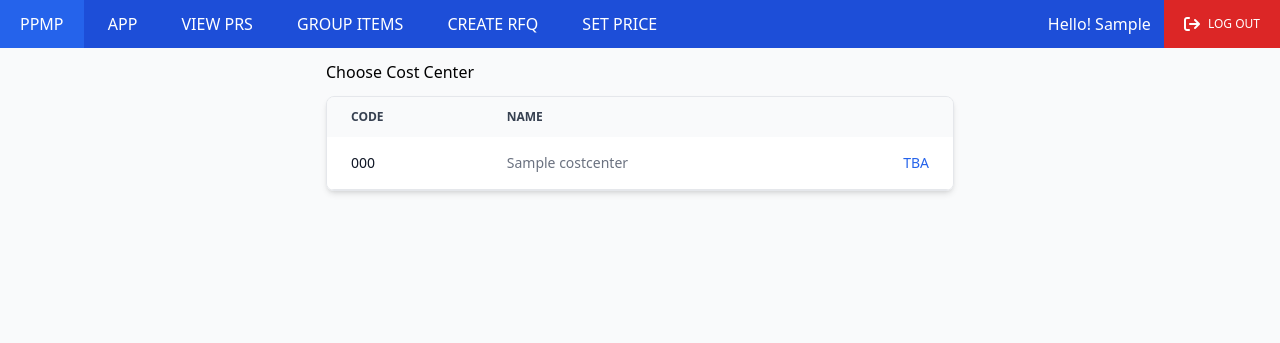
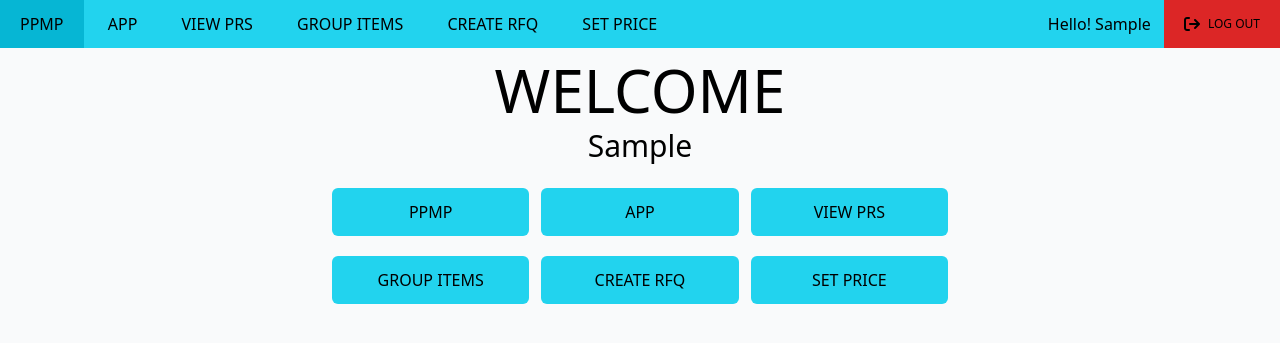
Before and after one commit to eSmooothie/procurement_system, a Django app: page /home/ in a window 1280 px wide. Shown: the top 343 px of the page. Run offline with Django 4.2, Linux system fonts and the light colour scheme; a user stored in the database is signed in; tables that the repository leaves empty hold one stand-in row (values such as "Sample post"); some libraries are stand-ins or nearby versions.

Commit message:
Separate welcome msg from ppmp choosing cc.
- adjust some design

```diff
--- a/ppmp/templates/ppmp/menu.html
+++ b/ppmp/templates/ppmp/menu.html
@@ -1,14 +1,14 @@
 {% include "theme/header.html" %}
 <div class="">
-    <div class=" bg-blue-700 text-white font-medium flex justify-between h-auto">
+    <div class=" bg-cyan-400 text-black font-medium flex justify-between h-auto">
         <div class="">
             {% block menu_buttons %}
-                <button class="px-5 py-3 hover:bg-blue-600 uppercase">PPMP</button>
-                <button class="px-5 py-3 hover:bg-blue-600 uppercase">APP</button>
-                <button class="px-5 py-3 hover:bg-blue-600 uppercase">view prs</button>
-                <button class="px-5 py-3 hover:bg-blue-600 uppercase">group items</button>
-                <button class="px-5 py-3 hover:bg-blue-600 uppercase">create rfq</button>
-                <button class="px-5 py-3 hover:bg-blue-600 uppercase">set price</button>
+                <a href="{% url 'ppmp' %}"><button class="px-5 py-3 hover:bg-cyan-500 uppercase">PPMP</button></a>
+                <a href=""><button class="px-5 py-3 hover:bg-cyan-500 uppercase">APP</button></a>
+                <a href=""><button class="px-5 py-3 hover:bg-cyan-500 uppercase">view prs</button></a>
+                <a href=""><button class="px-5 py-3 hover:bg-cyan-500 uppercase">group items</button></a>
+                <a href=""><button class="px-5 py-3 hover:bg-cyan-500 uppercase">create rfq</button></a>
+                <a href=""><button class="px-5 py-3 hover:bg-cyan-500 uppercase">set price</button></a>
             {% endblock menu_buttons %}
         </div>
         <div class="grid grid-cols-2">
--- a/ppmp/templates/ppmp/ppmp.html
+++ b/ppmp/templates/ppmp/select_cc.html
@@ -1,11 +1,15 @@
 {% extends "ppmp/menu.html" %}
 {% block menu_buttons %}
-    <button class="px-5 py-3 bg-blue-600 uppercase">PPMP</button>
-    <button class="px-5 py-3 hover:bg-blue-600 uppercase">APP</button>
-    <button class="px-5 py-3 hover:bg-blue-600 uppercase">view prs</button>
-    <button class="px-5 py-3 hover:bg-blue-600 uppercase">group items</button>
-    <button class="px-5 py-3 hover:bg-blue-600 uppercase">create rfq</button>
-    <button class="px-5 py-3 hover:bg-blue-600 uppercase">set price</button>
+    {% if selected_app %}
+        <a href="{% url 'ppmp' %}"><button class="px-5 py-3 bg-cyan-500 uppercase">PPMP</button></a>
+    {% else %}
+        <a href="{% url 'ppmp' %}"><button class="px-5 py-3 hover:bg-cyan-500 uppercase">PPMP</button></a>
+    {% endif %}
+    <button class="px-5 py-3 hover:bg-cyan-500 uppercase">APP</button>
+    <button class="px-5 py-3 hover:bg-cyan-500 uppercase">view prs</button>
+    <button class="px-5 py-3 hover:bg-cyan-500 uppercase">group items</button>
+    <button class="px-5 py-3 hover:bg-cyan-500 uppercase">create rfq</button>
+    <button class="px-5 py-3 hover:bg-cyan-500 uppercase">set price</button>
 {% endblock menu_buttons %}
 {% block content %}
     <div class="">
@@ -24,7 +28,7 @@
                     </thead>
                     <tbody>
                         {% for user_cost_center in user_cost_centers %}
-                            <tr id="cc_{{ user_cost_center.cc.id }}" class="bg-white border-b dark:bg-gray-800 dark:border-gray-700 hover:bg-gray-200 hover:cursor-pointer cost_center">
+                            <tr id="cc_{{ user_cost_center.cc.id }}" data-cost-center-id="{{ user_cost_center.cc.id }}" class="bg-white border-b dark:bg-gray-800 dark:border-gray-700 hover:bg-gray-200 hover:cursor-pointer cost_center_row">
                                 <th scope="row" class="px-6 py-4 font-medium text-gray-900 dark:text-white whitespace-nowrap">
                                 {{ user_cost_center.cc.code }}
                                 </th>
@@ -41,4 +45,6 @@
             </div>
         </div>
     </div>
+    {% load static %}
+    <script src="{% static 'js/ppmp/_script.js' %}"></script>
 {% endblock content %}
--- /dev/null
+++ b/ppmp/templates/ppmp/welcome.html
@@ -0,0 +1,31 @@
+{% extends "ppmp/menu.html" %}
+{% block content %}
+    <div class="pt-3 space-y-3">
+        <div class="text-center space-y-2">
+            <p class="sm:text-6xl text-3xl font-medium">WELCOME </p>
+            <p class="sm:text-3xl text-base">{{ user_fn }}</p>
+        </div>
+        <div class=" flex justify-center">
+            <div class=" grid grid-cols-3 w-1/2 gap-x-3 gap-y-5 p-3">
+                <a href="{% url 'ppmp' %}" class="col-span-1">
+                    <button class="px-5 py-3 bg-cyan-400 uppercase rounded-md w-full hover:bg-cyan-500">PPMP</button>
+                </a>
+                <a href="" class="col-span-1">
+                    <button class="px-5 py-3 bg-cyan-400 uppercase rounded-md w-full hover:bg-cyan-500">APP</button>
+                </a>
+                <a href="" class="col-span-1">
+                    <button class="px-5 py-3 bg-cyan-400 uppercase rounded-md w-full hover:bg-cyan-500">view prs</button>
+                </a>
+                <a href="" class="col-span-1">
+                    <button class="px-5 py-3 bg-cyan-400 uppercase rounded-md w-full hover:bg-cyan-500">group items</button>
+                </a>
+                <a href="" class="col-span-1">
+                    <button class="px-5 py-3 bg-cyan-400 uppercase rounded-md w-full hover:bg-cyan-500">create rfq</button>
+                </a>
+                <a href="" class="col-span-1">
+                    <button class="px-5 py-3 bg-cyan-400 uppercase rounded-md w-full hover:bg-cyan-500">set price</button>
+                </a>
+            </div>
+        </div>
+    </div>
+{% endblock content %}
--- a/ppmp/urls.py
+++ b/ppmp/urls.py
@@ -5,5 +5,8 @@ from . import views
 urlpatterns = [
     path('', views.login_user, name='login_user'),
     path('logout/', views.logout_user, name="logout_user"),
+    #ppmp
     path('home/', views.index, name='home'),
+    path('home/ppmp', views.index, name='ppmp'),
+    path('home/ppmp/costcenter', views.index, name='cc_ppmp'),
 ]
--- a/ppmp/views.py
+++ b/ppmp/views.py
@@ -6,7 +6,7 @@ from .helper import *
 from .models import CostCenter, CostCenterUser
 
 logger = logging.getLogger(__name__)
-# Create your views here.
+# Select Cost Center
 def index(request):
     # check if user is login
     if not has_user(request):
@@ -14,14 +14,39 @@ def index(request):
 
     user_cost_centers = CostCenterUser.objects.select_related().filter(user__id=request.user.id)
 
+    if request.path == "/home/ppmp":
+        selected_app = "ppmp"
+    else:
+        selected_app = None
+
     context = page_context(
         user_fn = request.user.first_name,
         user_cost_centers=user_cost_centers,
+        selected_app=selected_app,
         )
 
     return render(
         request=request,
-        template_name='ppmp/ppmp.html',
+        template_name='ppmp/select_cc.html' if selected_app else 'ppmp/welcome.html',
+        context=context
+        )
+
+# Select
+def cc_ppmp(request, cc_id):
+    # check if user is login
+    if not has_user(request):
+        return redirect("login_user")
+
+    cost_center_data = CostCenter.objects.select_related().get(id=cc_id)
+
+    context = page_context(
+        user_fn = request.user.first_name,
+        cost_center_data=cost_center_data,
+        )
+
+    return render(
+        request=request,
+        template_name='ppmp/cc_ppmp.html',
         context=context
         )
 
--- a/theme/static/css/dist/styles.css
+++ b/theme/static/css/dist/styles.css
@@ -860,12 +860,20 @@ select {
   width: 1rem;
 }
 
+.w-1\/2 {
+  width: 50%;
+}
+
 .min-w-full {
   min-width: 100%;
 }
 
 .grid-cols-2 {
   grid-template-columns: repeat(2, minmax(0, 1fr));
+}
+
+.grid-cols-3 {
+  grid-template-columns: repeat(3, minmax(0, 1fr));
 }
 
 .flex-col {
@@ -886,6 +894,19 @@ select {
 
 .justify-between {
   justify-content: space-between;
+}
+
+.gap-x-3 {
+  -moz-column-gap: 0.75rem;
+       column-gap: 0.75rem;
+}
+
+.gap-y-3 {
+  row-gap: 0.75rem;
+}
+
+.gap-y-5 {
+  row-gap: 1.25rem;
 }
 
 .space-y-6 > :not([hidden]) ~ :not([hidden]) {
@@ -910,6 +931,12 @@ select {
   --tw-space-x-reverse: 0;
   margin-right: calc(0.5rem * var(--tw-space-x-reverse));
   margin-left: calc(0.5rem * calc(1 - var(--tw-space-x-reverse)));
+}
+
+.space-y-2 > :not([hidden]) ~ :not([hidden]) {
+  --tw-space-y-reverse: 0;
+  margin-top: calc(0.5rem * calc(1 - var(--tw-space-y-reverse)));
+  margin-bottom: calc(0.5rem * var(--tw-space-y-reverse));
 }
 
 .overflow-x-auto {
@@ -954,6 +981,11 @@ select {
   border-color: rgb(209 213 219 / var(--tw-border-opacity));
 }
 
+.border-black {
+  --tw-border-opacity: 1;
+  border-color: rgb(0 0 0 / var(--tw-border-opacity));
+}
+
 .bg-gray-50 {
   --tw-bg-opacity: 1;
   background-color: rgb(249 250 251 / var(--tw-bg-opacity));
@@ -977,6 +1009,21 @@ select {
 .bg-white {
   --tw-bg-opacity: 1;
   background-color: rgb(255 255 255 / var(--tw-bg-opacity));
+}
+
+.bg-cyan-400 {
+  --tw-bg-opacity: 1;
+  background-color: rgb(34 211 238 / var(--tw-bg-opacity));
+}
+
+.bg-cyan-600 {
+  --tw-bg-opacity: 1;
+  background-color: rgb(8 145 178 / var(--tw-bg-opacity));
+}
+
+.bg-cyan-500 {
+  --tw-bg-opacity: 1;
+  background-color: rgb(6 182 212 / var(--tw-bg-opacity));
 }
 
 .p-3 {
@@ -1068,6 +1115,11 @@ select {
   line-height: 1rem;
 }
 
+.text-base {
+  font-size: 1rem;
+  line-height: 1.5rem;
+}
+
 .font-medium {
   font-weight: 500;
 }
@@ -1123,6 +1175,11 @@ select {
   color: rgb(37 99 235 / var(--tw-text-opacity));
 }
 
+.text-black {
+  --tw-text-opacity: 1;
+  color: rgb(0 0 0 / var(--tw-text-opacity));
+}
+
 .shadow-lg {
   --tw-shadow: 0 10px 15px -3px rgb(0 0 0 / 0.1), 0 4px 6px -4px rgb(0 0 0 / 0.1);
   --tw-shadow-colored: 0 10px 15px -3px var(--tw-shadow-color), 0 4px 6px -4px var(--tw-shadow-color);
@@ -1157,6 +1214,16 @@ select {
 .hover\:bg-gray-200:hover {
   --tw-bg-opacity: 1;
   background-color: rgb(229 231 235 / var(--tw-bg-opacity));
+}
+
+.hover\:bg-cyan-500:hover {
+  --tw-bg-opacity: 1;
+  background-color: rgb(6 182 212 / var(--tw-bg-opacity));
+}
+
+.hover\:bg-cyan-600:hover {
+  --tw-bg-opacity: 1;
+  background-color: rgb(8 145 178 / var(--tw-bg-opacity));
 }
 
 .hover\:underline:hover {
@@ -1246,4 +1313,19 @@ select {
     --tw-bg-opacity: 1;
     background-color: rgb(255 255 255 / var(--tw-bg-opacity));
   }
+
+  .sm\:text-5xl {
+    font-size: 3rem;
+    line-height: 1;
+  }
+
+  .sm\:text-6xl {
+    font-size: 3.75rem;
+    line-height: 1;
+  }
+
+  .sm\:text-3xl {
+    font-size: 1.875rem;
+    line-height: 2.25rem;
+  }
 }
```
Also changed, not shown: ppmp/templates/ppmp/cc_ppmp.html (added, +35 -0 lines), theme/static/js/ppmp/_script.js (added, +10 -0 lines).
